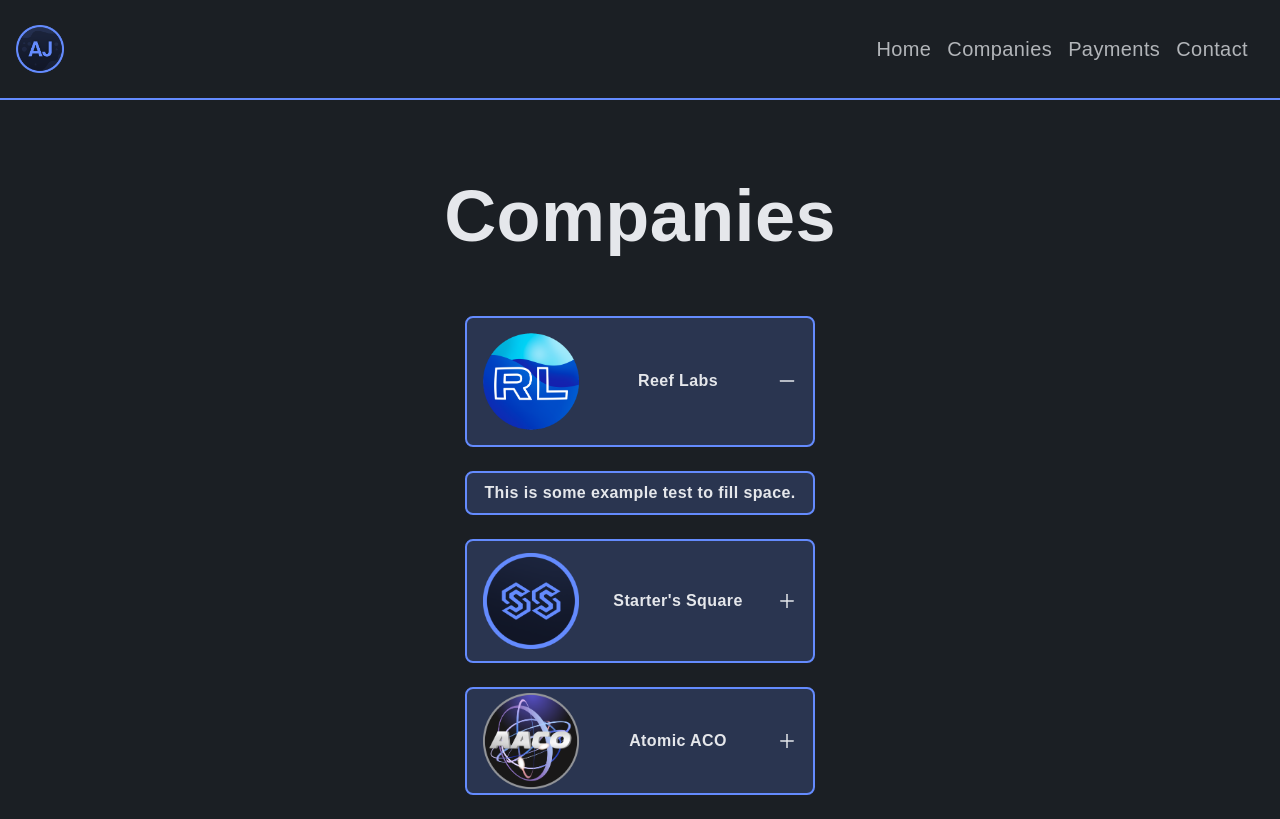
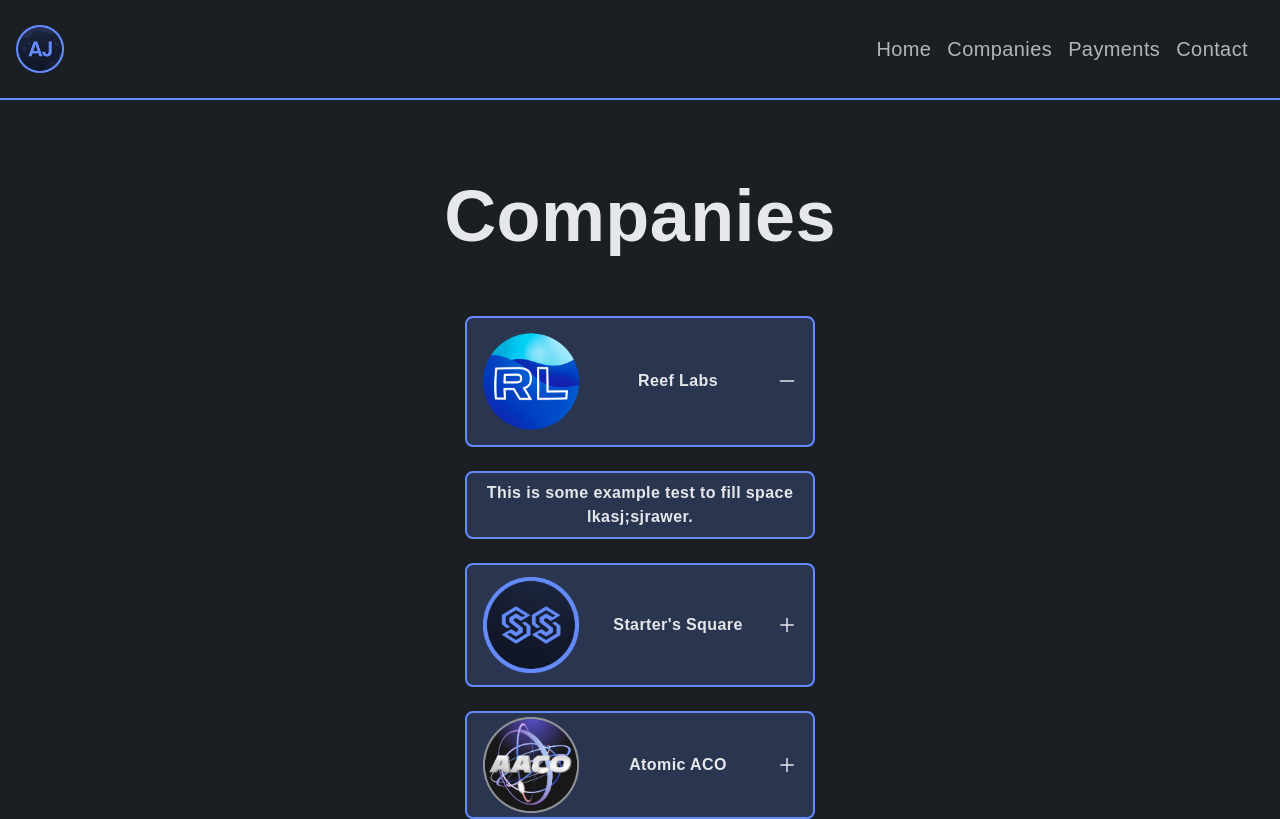
Before and after one commit to camdressler/AJ-Personal-Site, a Next.js app: page /companies in a window 1280 px wide. Both pictures are taken after a click on the icon 787 px from the left and 381 px from the top of the page. Built offline with nearby package versions, Linux system fonts and the light colour scheme.

Commit message:
Update companies.tsx
Working on inputting text for the different companies

```diff
--- a/src/pages/companies.tsx
+++ b/src/pages/companies.tsx
@@ -48,7 +48,7 @@ export default function () {
           {dropdown1 ? (
             <div className="flex flex-row">
               <div className="flex w-[350px] items-center justify-center text-center border-2 border-blue bg-blue bg-opacity-20 text-white font-semibold py-2 px-4 rounded-lg">
-                This is some example test to fill space.
+                This is some example test to fill space lkasj;sjrawer.
               </div>
             </div>
           ) : (
```
